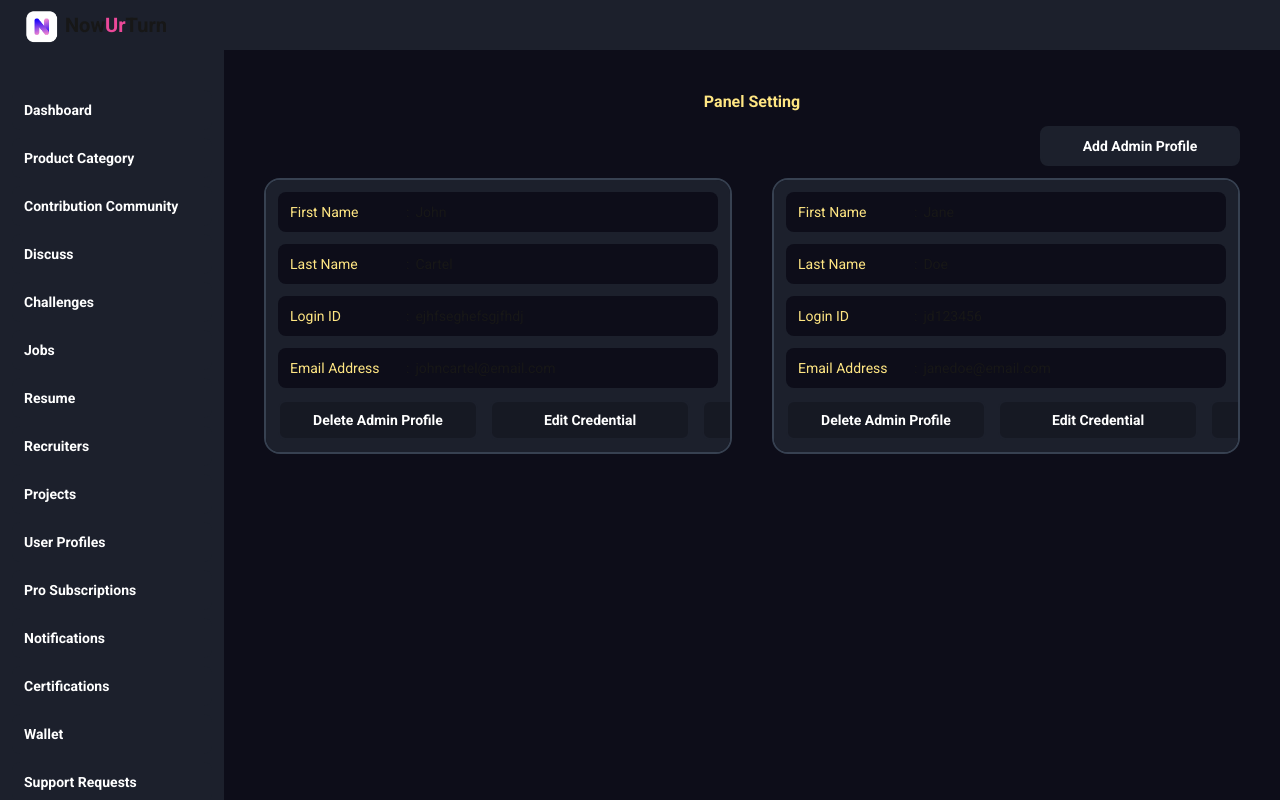
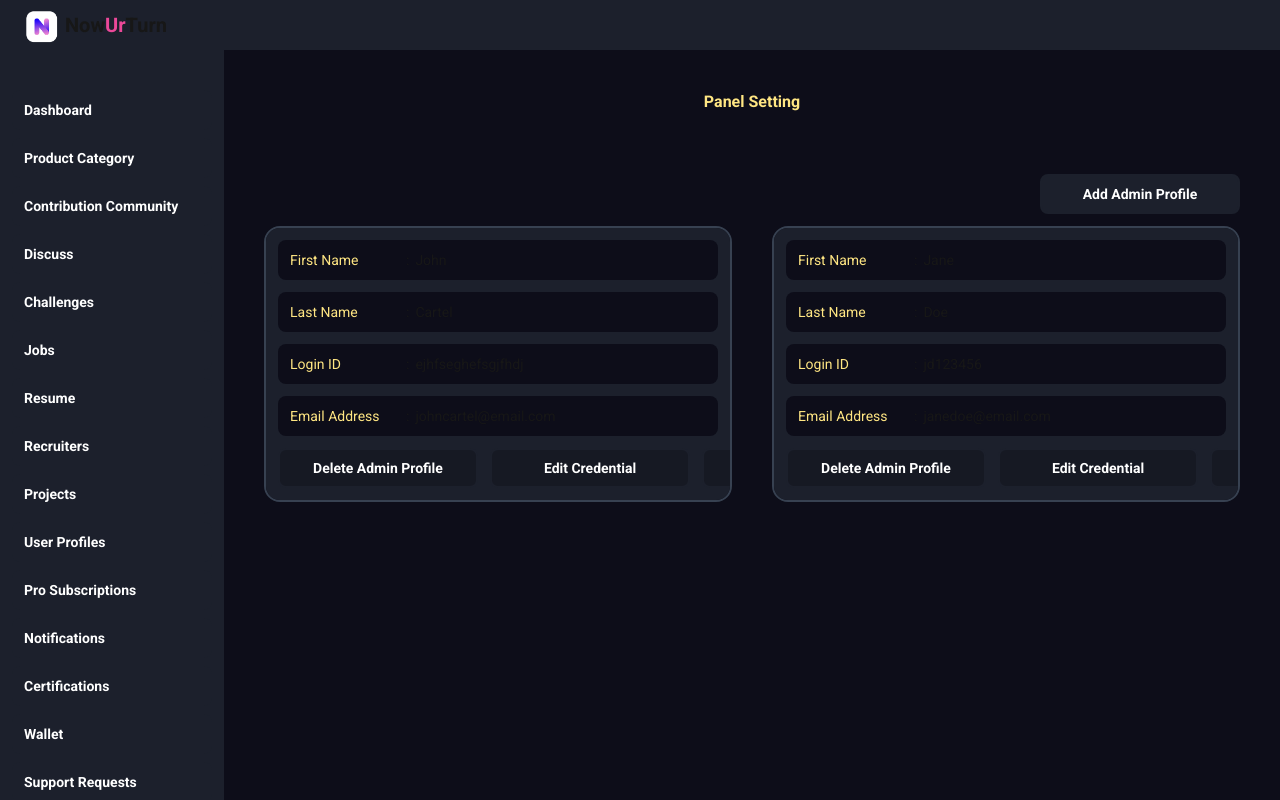
Before and after one commit to abdulkareem97/now-ur-turn, a Next.js app: page /admin/panel-settings in a window 1280 px wide. Built offline with nearby package versions, Linux system fonts and the light colour scheme.

Commit message:
version 1.6.8

```diff
--- a/src/app/admin/panel-settings/page.jsx
+++ b/src/app/admin/panel-settings/page.jsx
@@ -131,7 +131,7 @@ function Page() {
           {heading}
         </h1>
 
-        <div className="content px-[40px] mt-[12px]">{renderCurrentComponent()}</div>
+        <div className="content px-[40px] mt-[60px]">{renderCurrentComponent()}</div>
       </main>
     </>
   );
```
